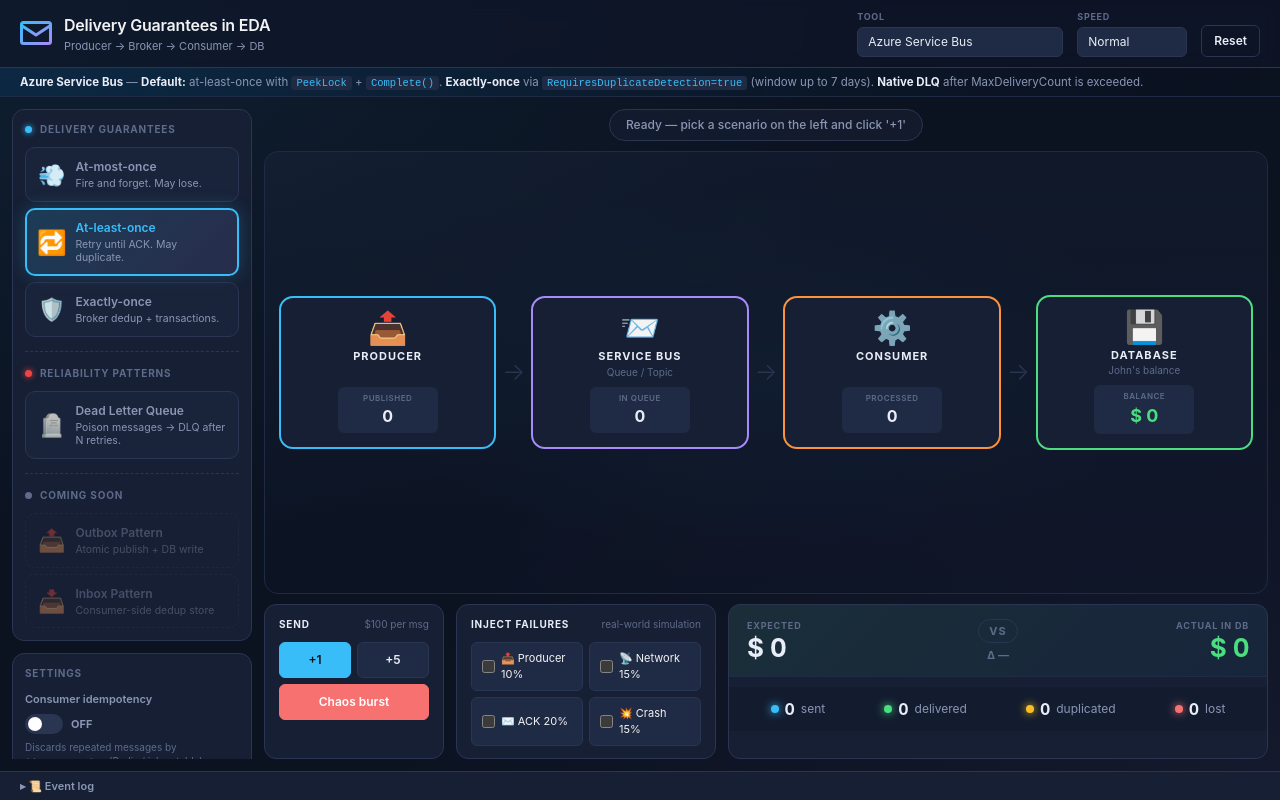
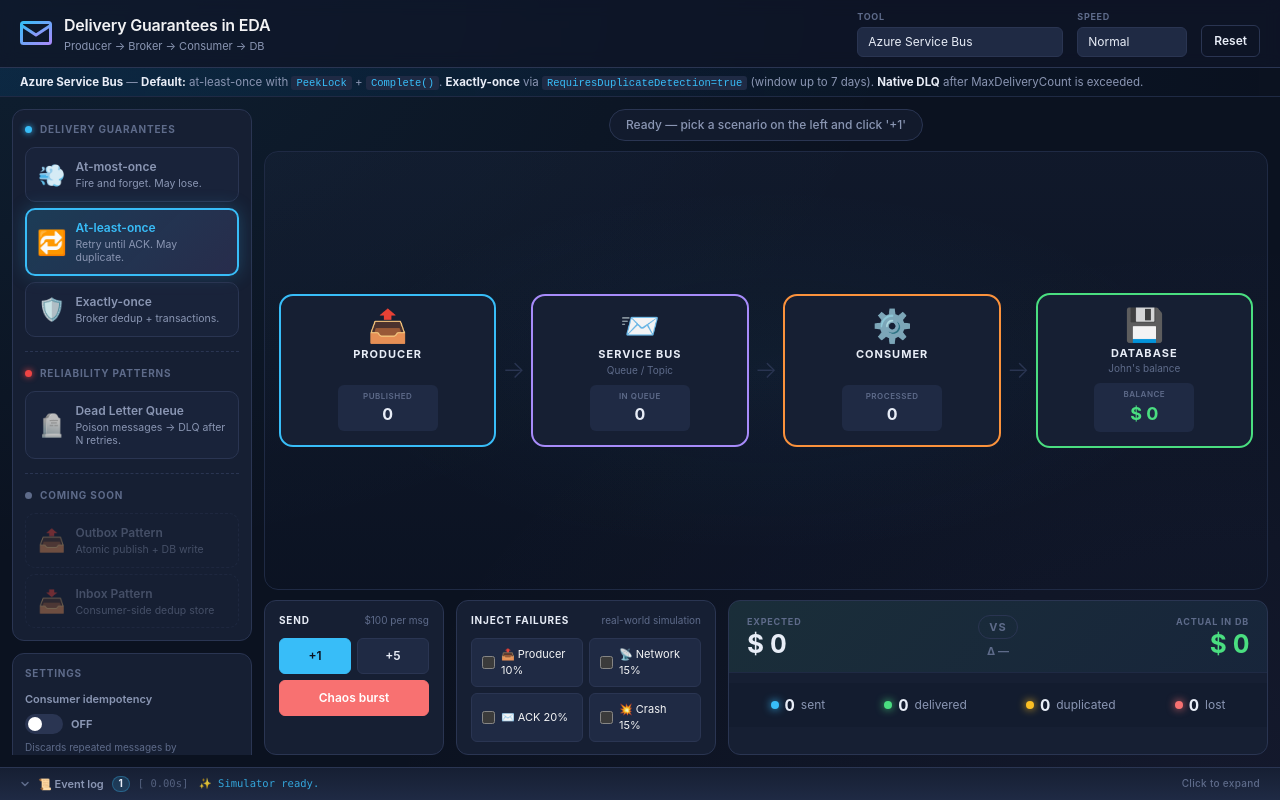
Before and after one commit to CristianoRC/EDA-Delivery-Guarantees, a Vue app: page / in a window 1280 px wide. Built offline with nearby package versions, Linux system fonts and the light colour scheme.

Commit message:
Refactor EventLog component for improved usability and styling

```diff
--- a/src/components/EventLog.vue
+++ b/src/components/EventLog.vue
@@ -1,60 +1,354 @@
 <template>
-  <details class="log-wrapper" ref="wrapper">
-    <summary>📜 Event log</summary>
+  <div class="log-wrapper" :class="{ open: isOpen, maximized: isMaximized }">
+    <div
+      v-if="isOpen"
+      class="log-panel"
+      :style="!isMaximized ? { height: height + 'px' } : null"
+    >
+      <div
+        v-if="!isMaximized"
+        class="log-resize-handle"
+        @mousedown.prevent="startResize"
+        title="Drag to resize"
+      ></div>
       <div ref="logEl" class="log">
         <div v-for="entry in log.entries" :key="entry.id" class="log-entry">
           <span class="log-time">[{{ entry.time }}s]</span>
           <span class="log-msg" :class="entry.level">{{ entry.msg }}</span>
         </div>
       </div>
-  </details>
+    </div>
+
+    <div
+      class="log-summary"
+      :class="{ 'is-open': isOpen }"
+      role="button"
+      tabindex="0"
+      :aria-expanded="isOpen"
+      @click="toggleOpen"
+      @keydown.enter.prevent="toggleOpen"
+      @keydown.space.prevent="toggleOpen"
+    >
+      <svg class="log-caret" width="10" height="10" viewBox="0 0 10 10" aria-hidden="true">
+        <path d="M2 3.5 L5 6.5 L8 3.5" fill="none" stroke="currentColor" stroke-width="1.5" stroke-linecap="round" stroke-linejoin="round"/>
+      </svg>
+      <span class="log-title">📜 Event log</span>
+      <span v-if="log.entries.length" class="log-count">{{ log.entries.length }}</span>
+
+      <span v-if="!isOpen && lastEntry" class="log-peek" :class="lastEntry.level">
+        <span class="log-peek-time">[{{ lastEntry.time }}s]</span>
+        {{ lastEntry.msg }}
+      </span>
+
+      <span class="log-spacer"></span>
+
+      <span v-if="!isOpen" class="log-hint">Click to expand</span>
+
+      <button
+        v-if="isOpen"
+        type="button"
+        class="log-btn"
+        @click.stop="toggleMaximize"
+        :title="isMaximized ? 'Restore' : 'Maximize'"
+        :aria-label="isMaximized ? 'Restore' : 'Maximize'"
+      >
+        <svg v-if="!isMaximized" width="12" height="12" viewBox="0 0 12 12" aria-hidden="true">
+          <rect x="1.5" y="1.5" width="9" height="9" rx="1" fill="none" stroke="currentColor" stroke-width="1.2"/>
+        </svg>
+        <svg v-else width="12" height="12" viewBox="0 0 12 12" aria-hidden="true">
+          <rect x="3" y="1.5" width="7.5" height="7.5" rx="1" fill="none" stroke="currentColor" stroke-width="1.2"/>
+          <rect x="1.5" y="3" width="7.5" height="7.5" rx="1" fill="#060a14" stroke="currentColor" stroke-width="1.2"/>
+        </svg>
+      </button>
+
+      <button
+        v-if="isOpen"
+        type="button"
+        class="log-btn log-btn-close"
+        @click.stop="closeLog"
+        title="Close"
+        aria-label="Close"
+      >
+        <svg width="12" height="12" viewBox="0 0 12 12" aria-hidden="true">
+          <path d="M3 3 L9 9 M9 3 L3 9" fill="none" stroke="currentColor" stroke-width="1.4" stroke-linecap="round"/>
+        </svg>
+      </button>
+    </div>
+  </div>
 </template>
 
 <script setup>
-import { ref, watch, nextTick } from 'vue'
+import { ref, watch, nextTick, computed, onBeforeUnmount } from 'vue'
 import { useLogStore } from '@/stores/log'
 
 const log = useLogStore()
 const logEl = ref(null)
 
+const lastEntry = computed(() => log.entries[log.entries.length - 1] || null)
+
+const STORAGE_KEY = 'eventlog:height'
+const MIN_HEIGHT = 80
+const DEFAULT_HEIGHT = 200
+
+const isOpen = ref(false)
+const isMaximized = ref(false)
+const height = ref(loadHeight())
+
+function loadHeight() {
+  const raw = Number(localStorage.getItem(STORAGE_KEY))
+  return Number.isFinite(raw) && raw >= MIN_HEIGHT ? raw : DEFAULT_HEIGHT
+}
+
+function maxHeight() {
+  return Math.max(MIN_HEIGHT, window.innerHeight - 140)
+}
+
+async function scrollToBottom() {
+  await nextTick()
+  if (logEl.value) logEl.value.scrollTop = logEl.value.scrollHeight
+}
+
+function toggleOpen() {
+  isOpen.value = !isOpen.value
+  if (!isOpen.value) isMaximized.value = false
+  if (isOpen.value) scrollToBottom()
+}
+
+function toggleMaximize() {
+  isMaximized.value = !isMaximized.value
+  scrollToBottom()
+}
+
+function closeLog() {
+  isOpen.value = false
+  isMaximized.value = false
+}
+
+let dragStartY = 0
+let dragStartH = 0
+
+function startResize(e) {
+  dragStartY = e.clientY
+  dragStartH = height.value
+  document.body.style.cursor = 'ns-resize'
+  document.body.style.userSelect = 'none'
+  document.addEventListener('mousemove', onResize)
+  document.addEventListener('mouseup', stopResize)
+}
+
+function onResize(e) {
+  const dy = dragStartY - e.clientY
+  const next = Math.min(maxHeight(), Math.max(MIN_HEIGHT, dragStartH + dy))
+  height.value = next
+}
+
+function stopResize() {
+  document.body.style.cursor = ''
+  document.body.style.userSelect = ''
+  document.removeEventListener('mousemove', onResize)
+  document.removeEventListener('mouseup', stopResize)
+  localStorage.setItem(STORAGE_KEY, String(height.value))
+}
+
+onBeforeUnmount(() => {
+  document.removeEventListener('mousemove', onResize)
+  document.removeEventListener('mouseup', stopResize)
+})
+
 watch(
   () => log.entries.length,
-  async () => {
-    await nextTick()
-    if (logEl.value) logEl.value.scrollTop = logEl.value.scrollHeight
+  () => {
+    if (isOpen.value) scrollToBottom()
   },
 )
 </script>
 
 <style lang="scss" scoped>
 .log-wrapper {
-  background: var(--bg-panel);
-  border-top: 1px solid var(--border);
+  position: relative;
   flex-shrink: 0;
+  z-index: 50;
+}
 
-  summary {
-    padding: 6px 20px;
+/* When maximized, the wrapper itself becomes a fullscreen overlay below the top bar.
+   This guarantees the summary bar (with close/restore buttons) is always visible. */
+.log-wrapper.maximized {
+  position: fixed;
+  top: 0;
+  left: 0;
+  right: 0;
+  bottom: 0;
+  z-index: 1000;
+  display: flex;
+  flex-direction: column;
+  background: #060a14;
+}
+
+.log-summary {
+  display: flex;
+  align-items: center;
+  gap: 8px;
+  width: 100%;
+  padding: 8px 20px;
   cursor: pointer;
   font-size: 11px;
   font-weight: 600;
   color: var(--text-dim);
-    list-style: none;
   user-select: none;
-    &::-webkit-details-marker { display: none; }
-    &::before { content: "▸ "; }
+  background: linear-gradient(180deg, var(--bg-panel), var(--bg-panel-2, #0b1424));
+  border: none;
+  border-top: 1px solid var(--border);
+  text-align: left;
+  font-family: inherit;
+  transition: color 0.15s, background 0.15s;
+  box-sizing: border-box;
+
+  &:hover {
+    color: var(--text);
+    background: linear-gradient(180deg, var(--bg-panel-2, #0b1424), var(--bg-panel-2, #0b1424));
   }
-  &[open] summary::before { content: "▾ "; }
+
+  &:focus-visible {
+    outline: 1px solid var(--accent);
+    outline-offset: -2px;
+  }
+}
+
+.log-wrapper.maximized .log-summary { order: 2; }
+
+.log-caret {
+  color: var(--text-dimmer);
+  flex-shrink: 0;
+  transition: transform 0.2s;
+  .log-summary.is-open & { transform: rotate(180deg); color: var(--accent); }
+}
+
+.log-title { flex-shrink: 0; }
+
+.log-count {
+  display: inline-flex;
+  align-items: center;
+  justify-content: center;
+  min-width: 18px;
+  height: 16px;
+  padding: 0 5px;
+  font-size: 10px;
+  font-weight: 700;
+  color: var(--text);
+  background: rgba(56, 189, 248, 0.15);
+  border: 1px solid rgba(56, 189, 248, 0.3);
+  border-radius: 999px;
+  flex-shrink: 0;
+}
+
+.log-peek {
+  font-family: "SF Mono", Menlo, monospace;
+  font-weight: 400;
+  font-size: 10.5px;
+  color: var(--text-dim);
+  white-space: nowrap;
+  overflow: hidden;
+  text-overflow: ellipsis;
+  min-width: 0;
+  opacity: 0.85;
+
+  &.ok { color: var(--ok); }
+  &.warn { color: var(--warn); }
+  &.danger { color: var(--danger); }
+  &.info { color: var(--accent); }
+}
+
+.log-peek-time { color: var(--text-dimmer); margin-right: 4px; }
+
+.log-spacer { flex: 1; min-width: 8px; }
+
+.log-hint {
+  font-size: 10px;
+  font-weight: 500;
+  color: var(--text-dimmer);
+  letter-spacing: 0.3px;
+  flex-shrink: 0;
+  .log-summary:hover & { color: var(--accent); }
+}
+
+.log-btn {
+  background: transparent;
+  border: 1px solid var(--border);
+  color: var(--text-dim);
+  padding: 2px 6px;
+  border-radius: 4px;
+  cursor: pointer;
+  display: inline-flex;
+  align-items: center;
+  justify-content: center;
+  line-height: 0;
+  transition: all 0.15s;
+  flex-shrink: 0;
+
+  &:hover { color: var(--text); border-color: var(--accent); }
+  &:focus-visible { outline: 1px solid var(--accent); outline-offset: 1px; }
+}
+
+.log-btn-close:hover { color: var(--danger); border-color: var(--danger); }
+
+.log-panel {
+  position: absolute;
+  bottom: 100%;
+  left: 0;
+  right: 0;
+  display: flex;
+  flex-direction: column;
+  background: #060a14;
+  border-top: 1px solid var(--border-soft);
+  border-bottom: 1px solid var(--border);
+  box-shadow: 0 -8px 24px rgba(0, 0, 0, 0.45);
+}
+
+/* In maximized mode the panel uses normal flex flow inside the fixed wrapper. */
+.log-wrapper.maximized .log-panel {
+  position: static;
+  flex: 1;
+  min-height: 0;
+  border-bottom: 1px solid var(--border);
+  border-top: none;
+  box-shadow: none;
+  order: 1;
+}
+
+.log-resize-handle {
+  height: 5px;
+  cursor: ns-resize;
+  background: transparent;
+  flex-shrink: 0;
+  transition: background 0.15s;
+  position: relative;
+
+  &::after {
+    content: "";
+    position: absolute;
+    left: 50%;
+    top: 50%;
+    transform: translate(-50%, -50%);
+    width: 36px;
+    height: 2px;
+    border-radius: 2px;
+    background: var(--border);
+    transition: background 0.15s;
+  }
+
+  &:hover {
+    background: rgba(56, 189, 248, 0.1);
+    &::after { background: var(--accent); }
+  }
 }
 
 .log {
   font-family: "SF Mono", Menlo, monospace;
   font-size: 11px;
   line-height: 1.6;
-  max-height: 160px;
+  flex: 1;
   overflow-y: auto;
   padding: 8px 20px;
-  background: #060a14;
-  border-top: 1px solid var(--border-soft);
 }
 
 .log-entry { display: flex; gap: 10px; }
```
Lines whose indentation alone changed are shown as unchanged.
